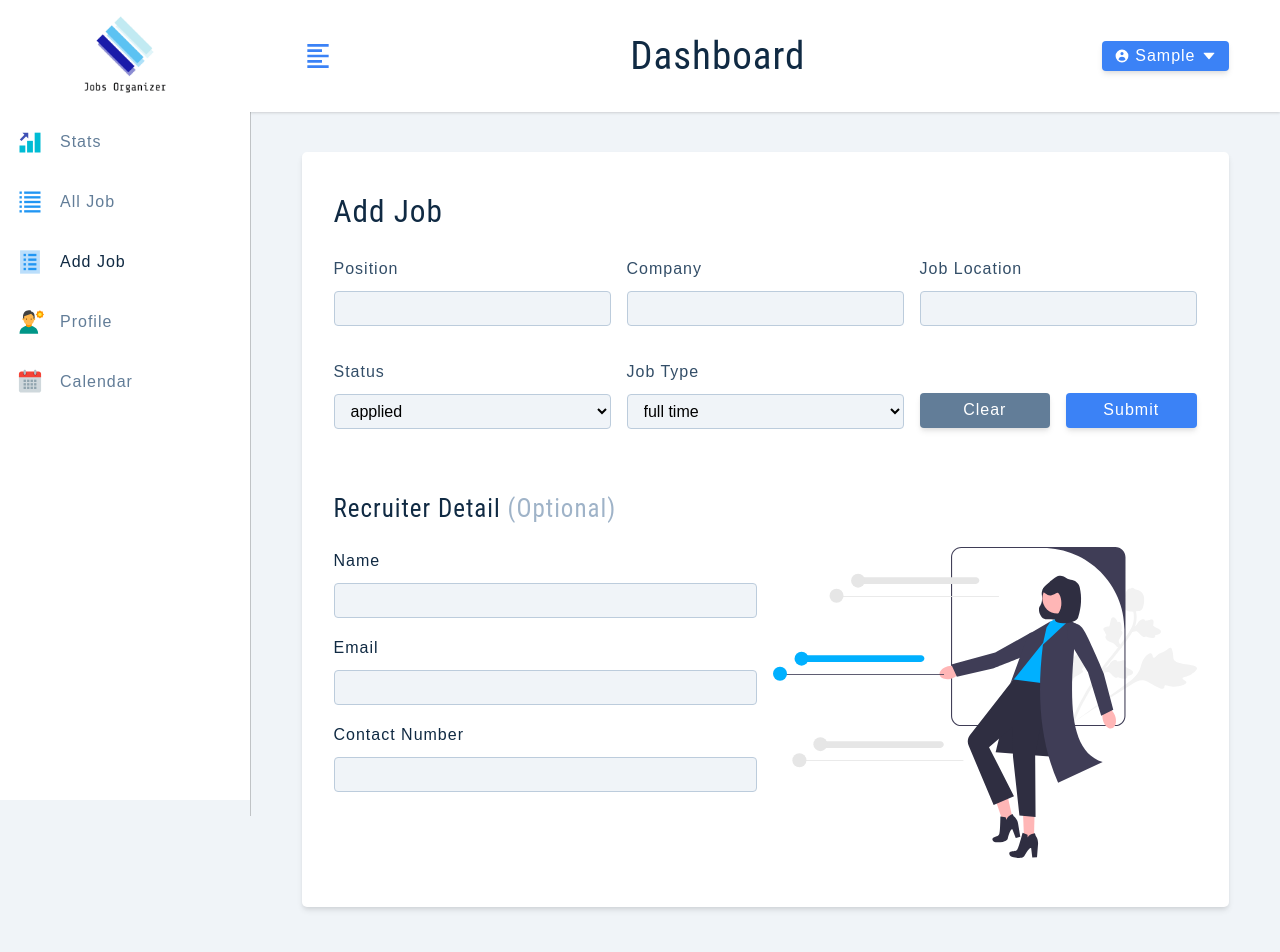
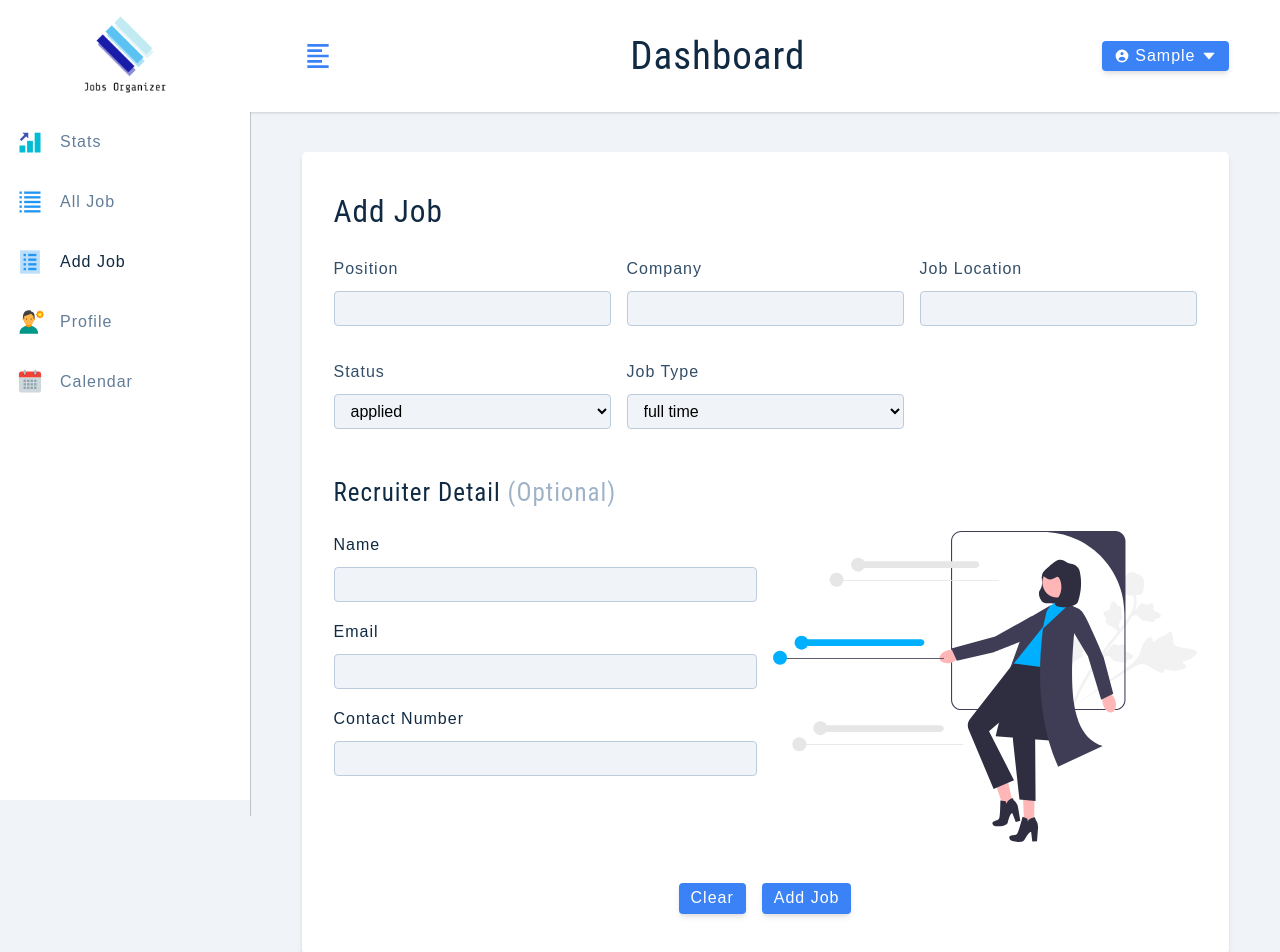
Before and after one commit to mnacfil/jobs-application-organizer, a React (Create React App) app in the folder client/: page /add-job in a window 1280 px wide. Shown: the top 952 px of the page. Built offline with nearby package versions, Linux system fonts and the light colour scheme; sample sign-in values are in the browser's storage.

Commit message:
add controlled input for recruiter detail

```diff
--- /dev/null
+++ b/client/src/app/components/AddJobController.js
@@ -0,0 +1,35 @@
+import React from 'react';
+import styled from 'styled-components';
+
+const AddJobController = ({ isLoading, isEditing }) => {
+  return (
+    <Wrapper>
+        <div className='addJob-controller'>
+            <button
+              className='clear-btn btn'
+              type='button'
+            >
+              Clear
+            </button>
+            <button
+              className='submit-btn btn'
+              disabled={isLoading}
+              type='submit'
+            >
+              { isEditing ? 'Save Job' : 'Add Job'}
+            </button>
+        </div>
+    </Wrapper>
+  )
+}
+
+const Wrapper = styled.div`
+  margin-top: 2rem;
+  text-align: center;
+
+  .clear-btn {
+    margin-right: 1rem;
+  }
+`
+
+export default AddJobController;
--- a/client/src/app/components/Recruiter.js
+++ b/client/src/app/components/Recruiter.js
@@ -3,7 +3,7 @@ import styled from 'styled-components';
 import FormInput from './FormInput';
 import recruiterImg from '../../assets/image/recruiter.svg';
 
-const Recruiter = () => {
+const Recruiter = ({ handleData, recruiterName, recruiterEmail, recruiterNumber}) => {
   return (
     <Wrapper>
         <h4>Recruiter Detail <span>(Optional)</span></h4>
@@ -13,22 +13,22 @@ const Recruiter = () => {
                     type='text'
                     name='recruiterName'
                     label='Name'
-                    value=''
-
+                    value={recruiterName}
+                    handleData={handleData}
                 />
                 <FormInput
                     type='email'
                     name='recruiterEmail'
                     label='Email'
-                    value=''
-
+                    value={recruiterEmail}
+                    handleData={handleData}
                 />
                 <FormInput
                     type='text'
                     name='recruiterNumber'
                     label='Contact Number'
-                    value=''
-
+                    value={recruiterNumber}
+                    handleData={handleData}
                 />
             </div>
             <div className='recruiter-img'>
@@ -40,7 +40,7 @@ const Recruiter = () => {
 }
 
 const Wrapper = styled.article`
-    margin-top: 3rem;
+    margin-top: 2rem;
 
     h4 {
         span {
--- a/client/src/app/components/index.js
+++ b/client/src/app/components/index.js
@@ -14,6 +14,7 @@ import AreaChart from './AreaChartContainer';
 import Pagination from './Pagination';
 import ErrorPhoto from './404Photo';
 import Recruiter from './Recruiter';
+import AddJobController from './AddJobController';
 
 export {
     Navbar,
@@ -31,5 +32,6 @@ export {
     SmallSidebar,
     Pagination,
     ErrorPhoto,
-    Recruiter
+    Recruiter,
+    AddJobController
 }
--- a/client/src/app/features/job/jobSlice.js
+++ b/client/src/app/features/job/jobSlice.js
@@ -46,6 +46,9 @@ const initialState = {
             'remote',
             'freelance'
         ],
+        recruiterName: '',
+        recruiterEmail: '',
+        recruiterNumber: ''
     },
     // all-job-page
     searchForm: {
@@ -116,6 +119,9 @@ const jobSlice = createSlice({
             state.job.status = 'applied';
             state.job.jobType = 'full time';
             state.job.jobLocation = '';
+            state.job.recruiterName = '';
+            state.job.recruiterEmail = '';
+            state.job.recruiterNumber = '';
         },
         clearAllJobFilter: (state) => {
             state.searchForm.searchFilter = searchDefaultFilterState;
--- a/client/src/app/pages/AddJob.js
+++ b/client/src/app/pages/AddJob.js
@@ -1,6 +1,6 @@
 import React from 'react'
 import styled from 'styled-components'
-import { FormInput, FormSelect, Recruiter } from '../components'
+import { FormInput, FormSelect, Recruiter, AddJobController } from '../components'
 import { useDispatch, useSelector } from 'react-redux';
 import { handleChange, createJob, editJob } from '../features/job/jobSlice'
 
@@ -15,7 +15,10 @@ const AddJob = () => {
     jobLocation,
     jobType,
     jobStatus,
-    isLoading
+    isLoading,
+    recruiterName,
+    recruiterEmail,
+    recruiterNumber,
   } = job;
 
   const handleDataInput = (e) => {
@@ -26,7 +29,18 @@ const AddJob = () => {
 
   const handleSubmit = (e) => {
     e.preventDefault();
-    const job = { position, company, jobLocation, jobStatus, jobType }
+    const job = {
+      position,
+      company,
+      jobLocation,
+      jobStatus,
+      jobType,
+      recruiter: {
+        name: recruiterName,
+        email: recruiterEmail,
+        contactNumber: recruiterNumber
+      }
+    }
     if(isEditing) {
       dispatch(editJob({ editID, job }));
       return;
@@ -73,23 +87,17 @@ const AddJob = () => {
           options={jobTypeOptions}
           label='Job Type'
         />
-        <div className='form-controller'>
-          <button
-            className='clear-btn btn btn-block'
-            type='button'
-          >
-            Clear
-          </button>
-          <button
-            className='submit-btn btn btn-block'
-            disabled={isLoading}
-            type='submit'
-          >
-              { isEditing ? 'Save' : 'Submit'}
-          </button>
-        </div>
       </form>
-      <Recruiter />
+      <Recruiter
+        handleData={handleDataInput}
+        recruiterName={recruiterName}
+        recruiterEmail={recruiterEmail}
+        recruiterNumber={recruiterNumber}
+        />
+      <AddJobController
+        isediting={isEditing}
+        isloading={isLoading}
+      />
     </Wrapper>
   )
 }
@@ -106,20 +114,6 @@ const Wrapper = styled.div`
       letter-spacing: var(--letterSpacing);
       color: var(--grey-700);
     }
-
-    .form-controller {
-      margin-top: 2rem;
-      width: 100%;
-      display: grid;
-      grid-template-columns: 1fr 1fr;
-      column-gap: 1rem;
-
-
-      .clear-btn {
-        background-color: var(--grey-500);
-      }
-
-    }
   }
 
   @media screen and (min-width: 992px){
@@ -128,10 +122,6 @@ const Wrapper = styled.div`
       display: grid;
       grid-template-columns: 1fr 1fr;
       gap: 1rem;
-
-      .form-controller {
-        margin-top: 2.2rem;
-      }
     }
   }
   @media screen and (min-width: 1120px){
```
